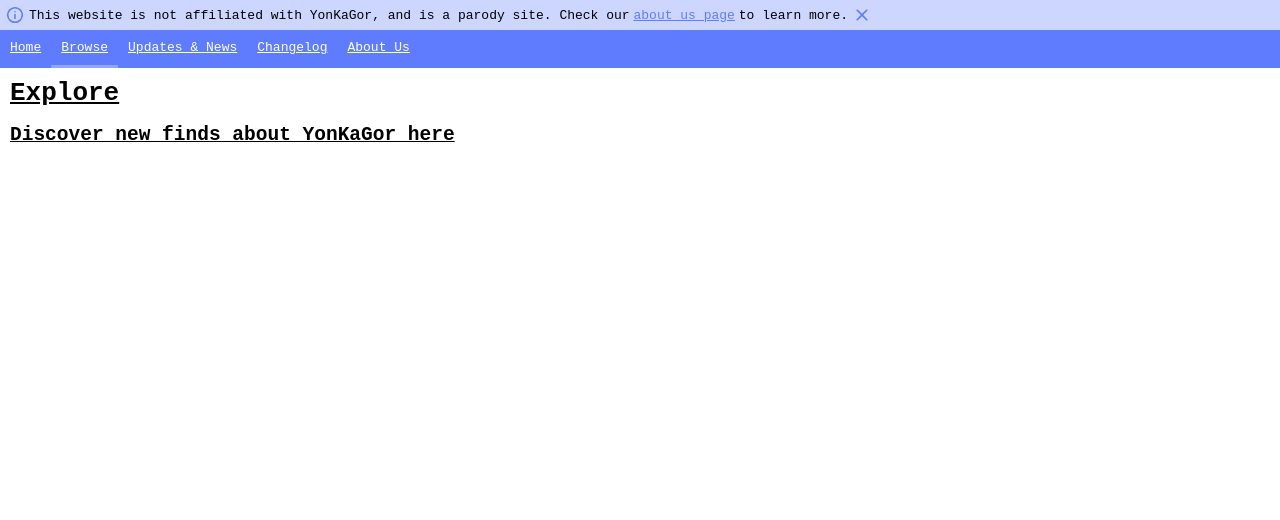
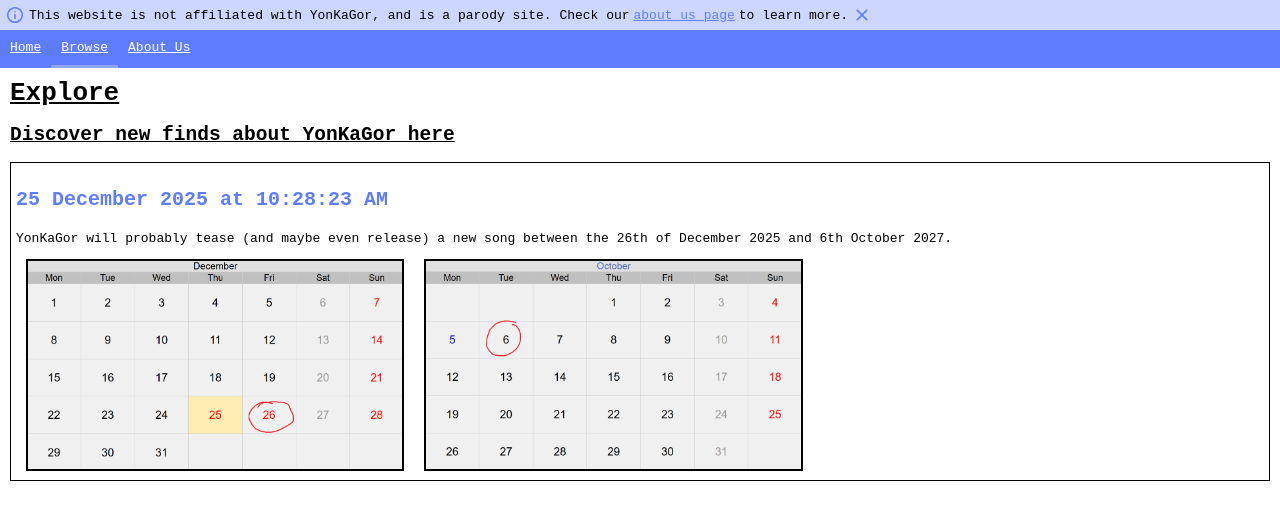
Before and after one commit to Curleta/legit-yonkagor-leaks, a plain HTML site: page explore.html in a window 1280 px wide. Drawn offline with Linux system fonts and the light colour scheme.

Commit message:
Added post function to posts.js

```diff
--- a/assets/posts.js
+++ b/assets/posts.js
@@ -1,3 +1,7 @@
+const mainOutput = document.getElementById("posts");
+
+var fullTimeAndDate;
+
 function decode(date, time) {
     const months = [
         "January",
@@ -34,3 +38,47 @@
 
     fullTimeAndDate =`${d.getDate()} ${months[d.getMonth()]} ${d.getFullYear()} at ` + `${displayH}:${m}:${s} ${period}`;
 }
+
+fetch("/assets/data.json")
+    .then(response => {
+        if(!response.ok) {
+            console.error("Error loading data:", response.status);
+        }
+        return response.json();
+    })
+    .then(data => {
+        for(let i = 0; i < data.length; i++) {
+            decode(data[i].date, data[i].time);
+            const postContainer = document.createElement("div");
+            const postDate = document.createElement("p");
+            const postDesciption = document.createElement("p");
+            const imgContainer = document.createElement("div");
+            const postImg1 = document.createElement("img");
+            const postImg2 = document.createElement("img");
+
+            mainOutput.appendChild(postContainer);
+            postContainer.className = "post-container";
+
+            postContainer.appendChild(postDate);
+            postDate.className = "post-date";
+            postDate.innerHTML = fullTimeAndDate;
+
+            postContainer.appendChild(postDesciption);
+            postDesciption.className = "post-description";
+            postDesciption.innerHTML = data[i].content;
+
+            postContainer.appendChild(imgContainer);
+            imgContainer.className = "img-container";
+
+            postContainer.appendChild(postImg1);
+            postImg1.src = `/assets/post-img/post${i + 1}/post${i + 1}_img1.png`;
+            postImg1.className = "post-img";
+
+            postContainer.appendChild(postImg2);
+            postImg2.src = `/assets/post-img/post${i + 1}/post${i + 1}_img2.png`;
+            postImg2.className = "post-img";
+        }
+    })
+    .catch(err => {
+        console.error("Problem importing data: ", err);
+    });
--- a/explore.html
+++ b/explore.html
@@ -13,15 +13,12 @@
         <div id="navbar">
             <a href="/" class="navbar-link">Home</a>
             <a href="/explore.html" class="navbar-link active">Browse</a>
-            <a href="#" class="navbar-link">Updates & News</a>
-            <a href="#" class="navbar-link">Changelog</a>
             <a href="/about.html" class="navbar-link">About Us</a>
         </div>
         <main role="main" id="main">
             <h1 class="page-title">Explore</h1>
             <h2 class="page-subtitle">Discover new finds about YonKaGor here</h2>
             <div id="posts"></div>
-            </div>
         </main>
     </body>
     <script src="/assets/close.js"></script>
```
Also changed, not shown: about.html (+0 -2 lines).
